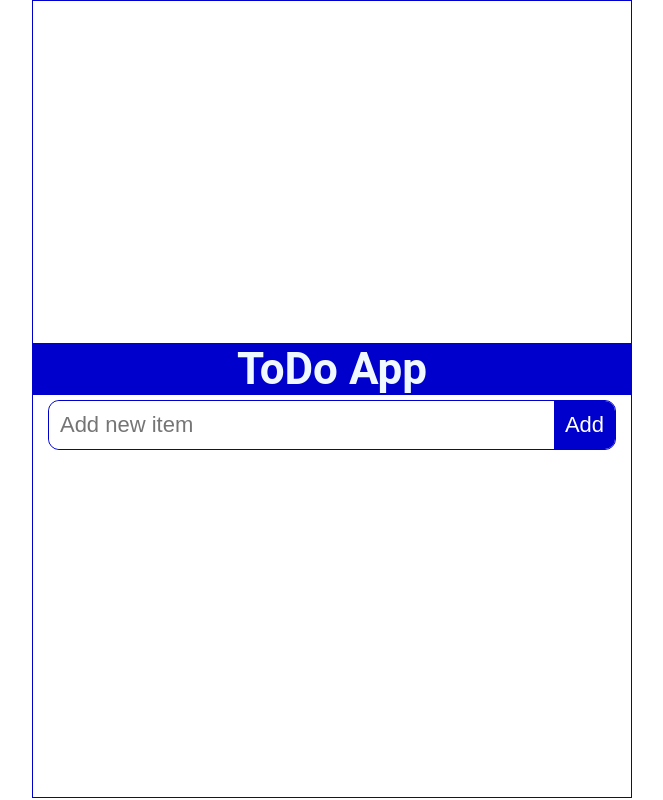
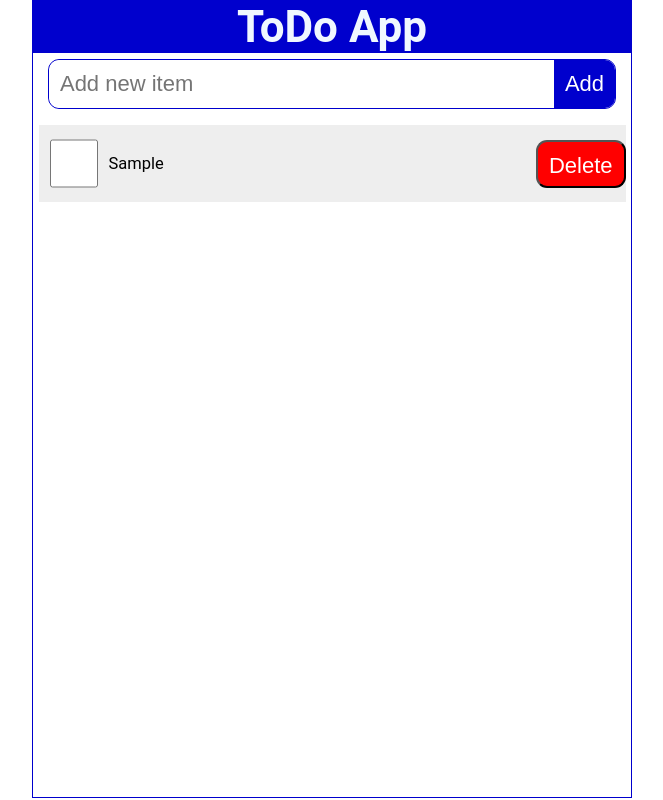
Before and after one commit to dan1el0123/todoapp, a React (Create React App) app: page / in a window 1280 px wide. Both pictures are taken after typing "Sample" into the empty fields and a click on the button "Add". Shown: the whole page, without its empty margins (308-971 px from the left). Built offline with nearby package versions, Linux system fonts and the light colour scheme.

Commit message:
show current todos in content component

```diff
--- a/src/App.tsx
+++ b/src/App.tsx
@@ -3,6 +3,7 @@ import "./App.css";
 import Header from "./components/Header/Header";
 import AddNew from "./components/AddNew/AddNew";
 import { Todo } from "./interfaces";
+import Content from "./components/Content/Content";
 
 const App: React.FC = () => {
   const [todos, setTodos] = useState<Todo[]>([]);
@@ -11,7 +12,8 @@ const App: React.FC = () => {
     const id = todos.length ? todos[todos.length - 1].id + 1 : 1;
     const newTodo: Todo = {
       id,
-      item,
+      value: item,
+      checked: false,
     };
     setTodos([...todos, newTodo]);
   };
@@ -21,7 +23,11 @@ const App: React.FC = () => {
       <Header />
       <AddNew handleNewTodo={addTodo} />
       <main className="todosList">
-        {todos.length ? <ul></ul> : <p>Your todo list is empty...</p>}
+        {todos.length ? (
+          <Content todos={todos} />
+        ) : (
+          <p>Your todo list is empty...</p>
+        )}
       </main>
       {/* <ul className="todos">
         <li className="item">
--- /dev/null
+++ b/src/components/Content/Content.css
@@ -0,0 +1,44 @@
+.todos {
+  width: 100%;
+  list-style: none;
+  padding: 0.25rem;
+}
+
+.item {
+  display: flex;
+  justify-content: flex-start;
+  align-items: center;
+  padding: 0.5rem 0 0.5rem 0.5rem;
+  margin: 0.25rem 0;
+  background-color: #eee;
+  width: 100%;
+}
+
+.item input[type="checkbox"] {
+  text-align: center;
+  width: 2.5rem;
+  width: 48px;
+  min-width: 48px;
+  height: 2.5rem;
+  cursor: pointer;
+  margin-right: 0.5rem;
+}
+
+.item input[type="checkbox"]:focus + label {
+  text-decoration: underline;
+}
+
+.item > label {
+  font-size: 0.75rem;
+  flex-grow: 1;
+}
+
+.item > button {
+  height: 48px;
+  font-size: 1rem;
+  color: white;
+  background-color: red;
+  border-radius: 0.5rem;
+  padding: 0.5rem;
+  cursor: pointer;
+}
--- /dev/null
+++ b/src/components/Content/Content.tsx
@@ -0,0 +1,24 @@
+import { Todo } from "../../interfaces";
+import "./Content.css";
+
+interface Props {
+  todos: Todo[];
+}
+
+const Content = ({ todos }: Props) => {
+  return (
+    <ul className="todos">
+      {todos.map((item: Todo) => {
+        return (
+          <li className="item" key={item.id}>
+            <input type="checkbox" /* checked={item.checked}  */ />
+            <label>{item.value}</label>
+            <button>Delete</button>
+          </li>
+        );
+      })}
+    </ul>
+  );
+};
+
+export default Content;
--- a/src/index.css
+++ b/src/index.css
@@ -15,3 +15,13 @@ body {
   -webkit-font-smoothing: antialiased;
   -moz-osx-font-smoothing: grayscale;
 }
+
+main {
+  width: 100%;
+  display: flex;
+  flex-direction: column;
+  justify-content: flex-start;
+  align-items: center;
+  flex-grow: 1;
+  overflow-y: auto;
+}
--- a/src/interfaces.ts
+++ b/src/interfaces.ts
@@ -1,4 +1,5 @@
 export interface Todo {
   id: number;
-  item: string;
+  value: string;
+  checked: boolean;
 }
```
